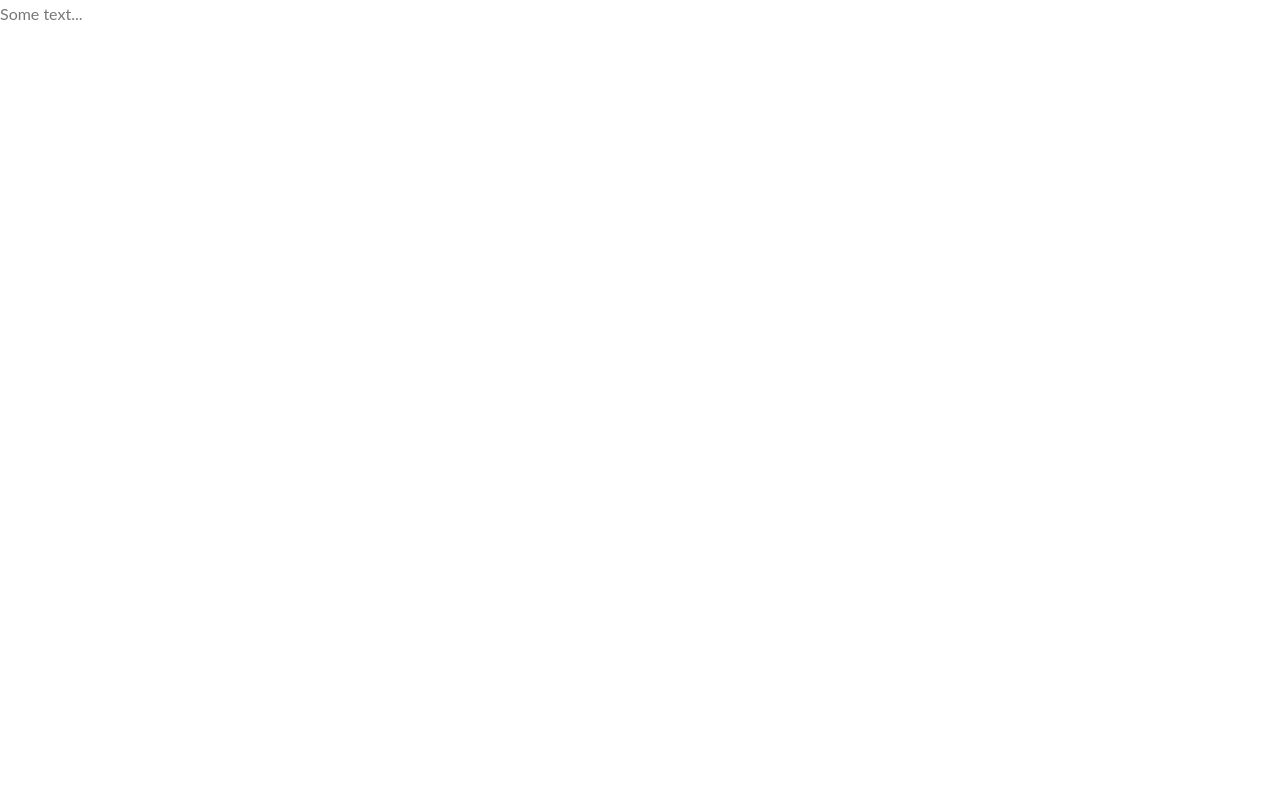
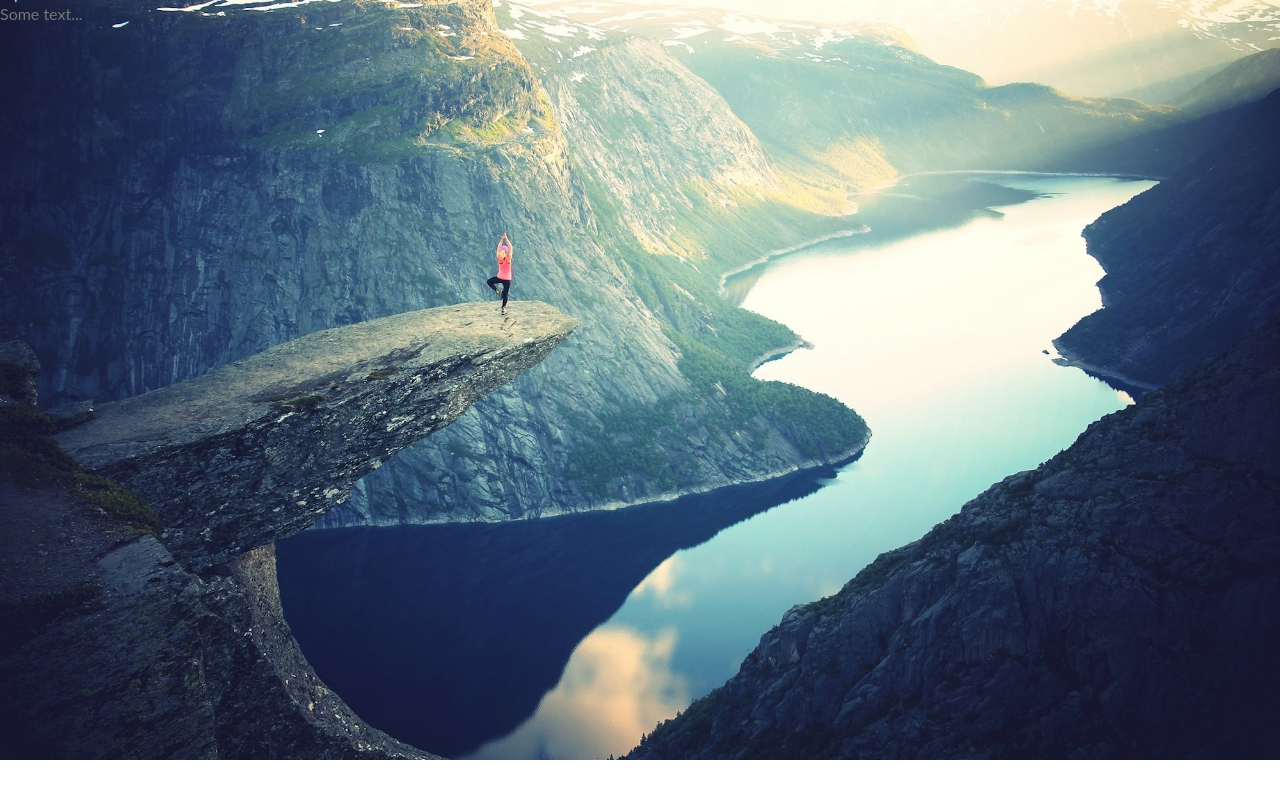
Before and after one commit to motty93/css-training, a plain HTML site: page index.html in a window 1280 px wide. Drawn offline with Linux system fonts and the light colour scheme.

Commit message:
画像&画像size追加

```diff
--- a/css/style.css
+++ b/css/style.css
@@ -14,5 +14,6 @@ body {
 
 .header {
   height: 95vh;
-
+  background-image: url(../img/hero.jpg);
+  background-size: cover;
 }
```
